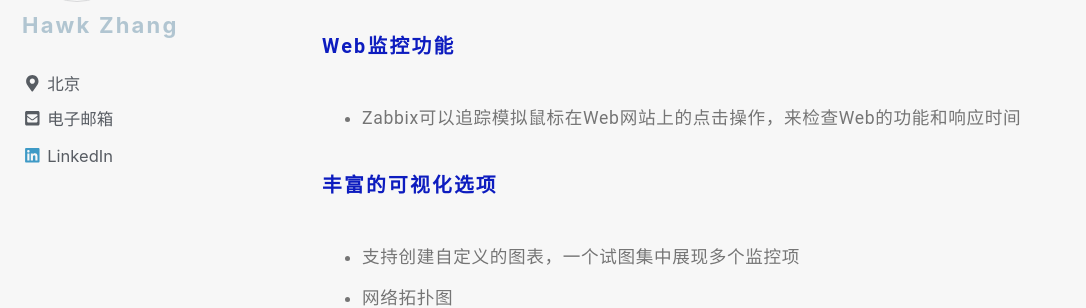
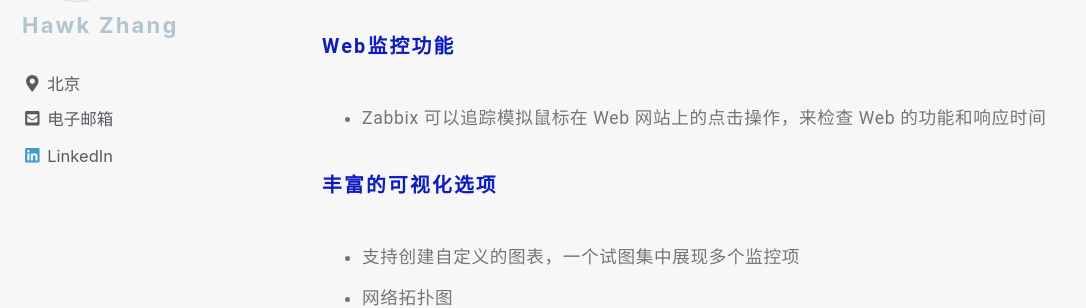
Before and after one commit to narru888/linotes_note, a Jekyll site: the page built from _posts/monitor/zabbix/2018-01-01-zabbix.basic.md, in a window 1280 px wide and 900 px high, scrolled down 2419 px. Shown: the part 152-460 px from the top of the window, without its empty margins (0-1086 px from the left). Built offline with Jekyll 4.4.1, drawn with Linux system fonts in a browser that asks for light colours; nearby versions of some CDN libraries; a script that is not in the unit is left out.

Commit message:
update on 2018-10-17 18:16:01 CST

```diff
--- a/_posts/monitor/zabbix/2018-01-01-zabbix.basic.md
+++ b/_posts/monitor/zabbix/2018-01-01-zabbix.basic.md
@@ -68,7 +68,7 @@
 
 ##### Web监控功能
 
-* Zabbix可以追踪模拟鼠标在Web网站上的点击操作，来检查Web的功能和响应时间
+* Zabbix 可以追踪模拟鼠标在 Web 网站上的点击操作，来检查 Web 的功能和响应时间
 
 ##### 丰富的可视化选项
 
```
